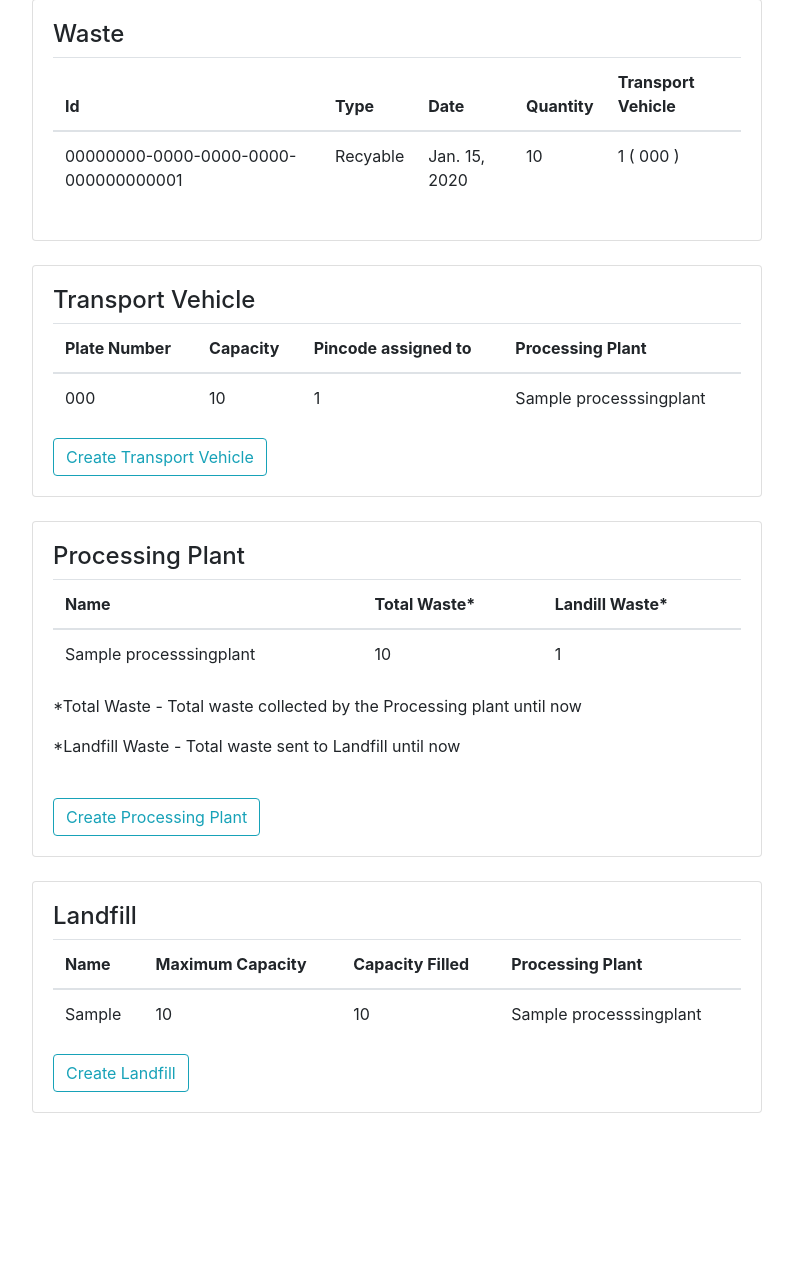
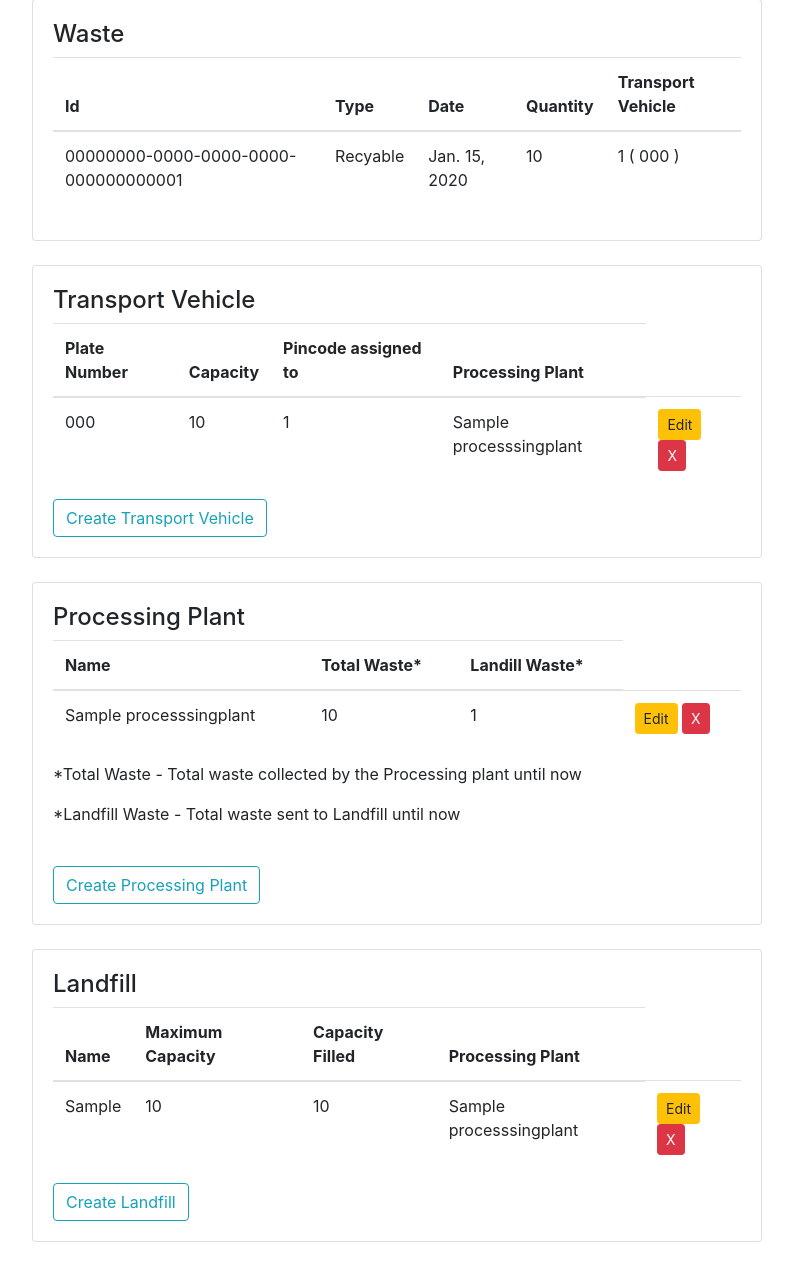
Before and after one commit to Adithyan8/Sold-Waste-Management, a Django app: page /home/ in a window 1280 px wide. Shown: the part 233-1499 px from the top of the page, without its empty margins (53-846 px from the left). Before the commit the page ends 1346 px from the top, so only its background shows below. Run offline with Django 3.2, Linux system fonts and the light colour scheme; a user stored in the database is signed in; tables that the repository leaves empty hold one stand-in row (values such as "Sample post"); some libraries are stand-ins or nearby versions.

Commit message:
Update Delete Added

```diff
--- a/swm/invt/templates/users/home.html
+++ b/swm/invt/templates/users/home.html
@@ -73,6 +73,10 @@
                     <td>{{ tv.capacity }} </td>
                     <td>{{ tv.pincode }}</td>
                     <td>{{ tv.pp }}</td>
+                    <td>
+                      <a href="{% url 'update_tv' tv.pk %}" class="btn btn-warning btn-sm" role="button" aria-pressed="true" > Edit</a>
+                      <a href="{% url 'delete_tv' tv.pk%}" class="btn btn-danger btn-sm" role="button" aria-pressed="true" > X</a>
+                  </td>
                   </tr>
 
                   {% endfor %}
@@ -92,6 +96,7 @@
                     <th>Name</th>
                     <th>Total Waste*</th>
                     <th>Landill Waste*</th>
+
                   </tr>
                 </thead>
 
@@ -103,6 +108,10 @@
                     <td>{{ pp.ppname }}</td>
                     <td>{{ pp.total_waste }} </td>
                     <td>{{ pp.landfill_waste }}</td>
+                    <td>
+                      <a href="{% url 'update_pp' pp.pk %}" class="btn btn-warning btn-sm" role="button" aria-pressed="true" > Edit</a>
+                      <a href="{% url 'delete_pp' pp.pk%}" class="btn btn-danger btn-sm" role="button" aria-pressed="true" > X</a>
+                  </td>
                   </tr>
 
                   {% endfor %}
@@ -138,6 +147,10 @@
                     <td>{{ lf.maximum_capacity }}</td>
                     <td>{{ lf.capacity_filled }}</td>
                     <td>{{ lf.pp }}</td>
+                    <td>
+                      <a href="{% url 'update_lf' lf.pk %}" class="btn btn-warning btn-sm" role="button" aria-pressed="true" > Edit</a>
+                      <a href="{% url 'delete_lf' lf.pk%}" class="btn btn-danger btn-sm" role="button" aria-pressed="true" > X</a>
+                  </td>
                   </tr>
 
                   {% endfor %}
--- a/swm/invt/views.py
+++ b/swm/invt/views.py
@@ -1,6 +1,6 @@
 from django.shortcuts import render,redirect
 from django.contrib import messages
-from .forms import UserRegisterForm,UserUpdateForm,WasteGenerationForm,LfGenerationForm,PpGenerationForm,TvGenerationForm
+from .forms import UserRegisterForm,UserUpdateForm,WasteGenerationForm,LfGenerationForm,PpGenerationForm,TvGenerationForm,TvUpdateForm,LfUpdateForm,PpUpdateForm
 from django.contrib.auth.decorators import login_required
 from django.shortcuts import render,get_object_or_404
 from django.contrib.auth.mixins import LoginRequiredMixin,UserPassesTestMixin
@@ -108,3 +108,44 @@ def lf_form(request):
     else:
         lf_form = LfGenerationForm()
     return render(request,'utility/lf_form.html',{'form':lf_form})
+@login_required
+def delete_tv(request, pk):
+
+    template = 'users/home.html'
+    TransportVehicle.objects.filter(tv_id=pk).delete()
+    return redirect(r'home')
+@login_required
+def delete_pp(request, pk):
+
+    template = 'users/home.html'
+    ProcesssingPlant.objects.filter(pp_id=pk).delete()
+    return redirect(r'home')
+@login_required
+def delete_lf(request, pk):
+
+    template = 'users/home.html'
+    Landfill.objects.filter(lf_id=pk).delete()
+    return redirect(r'home')
+def edit_item(request, pk, model, cls):
+    item = get_object_or_404(model, pk=pk)
+
+    if request.method == "POST":
+        form = cls(request.POST, instance=item)
+        if form.is_valid():
+            form.save()
+            return redirect(r'home')
+    else:
+        form = cls(instance=item)
+        return render(request, 'utility/edit_item.html', {'form': form})
+
+
+def update_tv(request, pk):
+    return edit_item(request, pk, TransportVehicle, TvUpdateForm)
+
+
+def update_pp(request, pk):
+    return edit_item(request, pk, ProcesssingPlant, PpUpdateForm)
+
+
+def update_lf(request, pk):
+    return edit_item(request, pk, Landfill, LfUpdateForm)
--- a/swm/swm/urls.py
+++ b/swm/swm/urls.py
@@ -41,4 +41,12 @@ urlpatterns = [
     path('home/tv-form', views.tv_form,name='tv_form'),
     path('home/pp-form', views.pp_form,name='pp_form'),
     path('home/lf-form', views.lf_form,name='lf_form'),
+
+    path('home/tv/edit_item/<uuid:pk>', views.update_tv, name="update_tv"),
+    path('home/pp/edit_item/<uuid:pk>', views.update_pp, name="update_pp"),
+    path('home/lf/edit_item/<uuid:pk>', views.update_lf, name="update_lf"),
+
+    path('home/tv/delete/<uuid:pk>', views.delete_tv, name="delete_tv"),
+    path('home/lf/delete/<uuid:pk>', views.delete_lf, name="delete_lf"),
+    path('home/pp/delete/<uuid:pk>', views.delete_pp, name="delete_pp")
 ]
```
Also changed, not shown: swm/invt/templates/utility/edit_item.html (added, +35 -0 lines).
